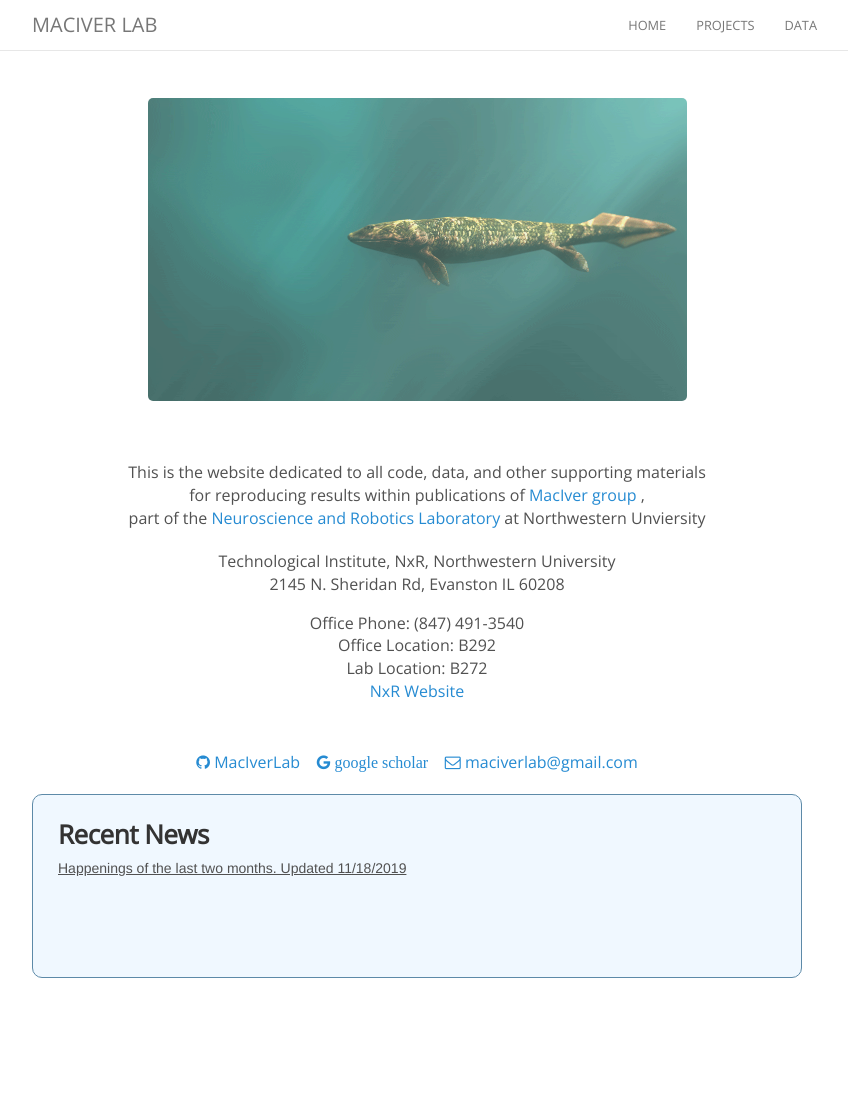
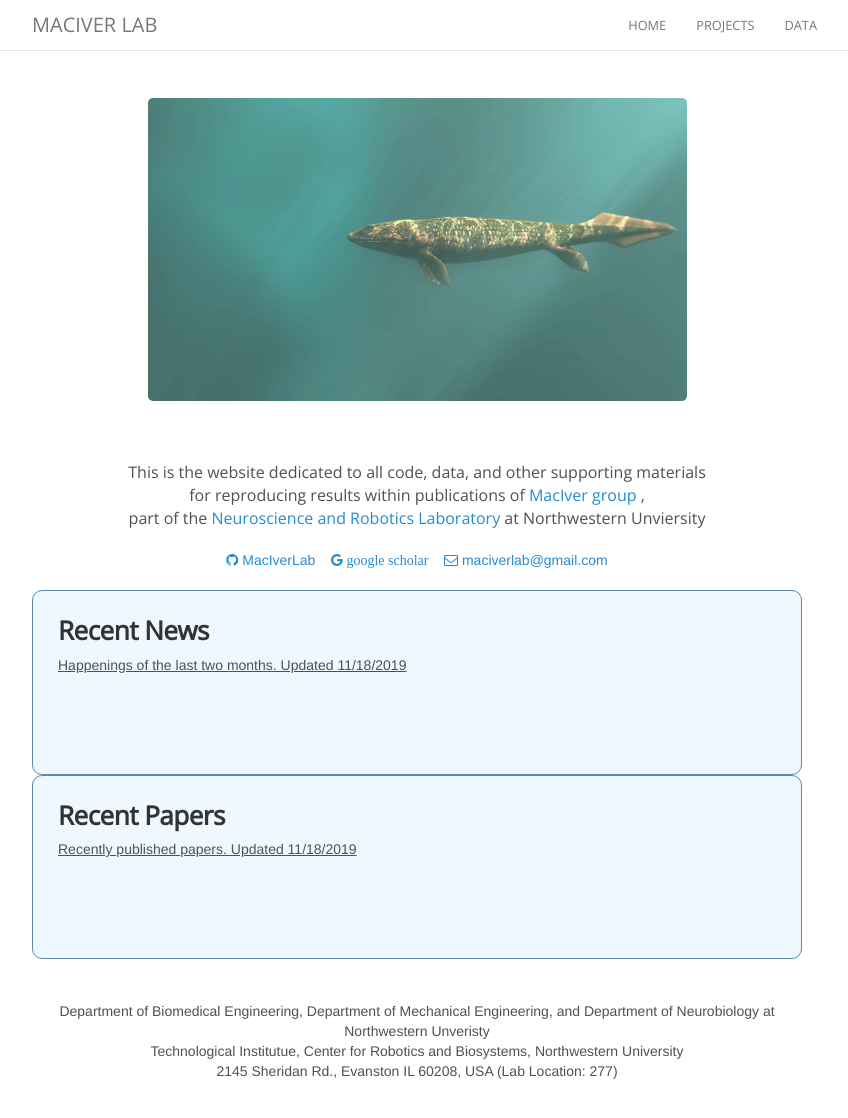
Before and after one commit to maciverlab/maciverlab.github.io, a Jekyll site: the page built from index.html, in a window 1280 px wide and 1123 px high. Shown: the top 1118 px of the window, without its empty margins (223-1071 px from the left). Built offline with Jekyll 4.4.1, drawn with Linux system fonts in a browser that asks for light colours; nearby versions of some CDN libraries; comment, search, counter and statistics services are not loaded.

Commit message:
Update index.html

```diff
--- a/index.html
+++ b/index.html
@@ -9,18 +9,6 @@ layout: default
       <p> This is the website dedicated to all code, data, and other supporting materials<br>
       for reproducing results within publications of <a href = " http://nxr.northwestern.edu/people/malcolm-maciver"> MacIver group </a>,<br>
       part of the <a href="http://nxr.northwestern.edu">Neuroscience and Robotics Laboratory</a> at Northwestern Unviersity</p>
-
-
-      <p>Technological Institute, NxR, Northwestern University<br>
-        2145 N. Sheridan Rd, Evanston IL 60208
-
-        <span style="display: block; margin-bottom: 1em"></span>
-        Office Phone: (847) 491-3540<br>
-        Office Location: B292<br>
-        Lab Location: B272<br>
-        <a href="http://nxr.northwestern.edu"> NxR Website </a><br>
-
-        <span style="display: block; margin-bottom: 3em"></span>
 
       <a href="https://github.com/maciverlab"><i class="fa fa-github"></i> MacIverLab</a>&nbsp;&nbsp;&nbsp;
       <a href="https://scholar.google.com/citations?user=9H9FROQAAAAJ&hl=en"<i class="fa fa-google"></i> google scholar</a>&nbsp;&nbsp;&nbsp;
@@ -51,5 +39,36 @@ layout: default
         </div >
       </div>
 
+    <div class="w3-container" style="   background: #f0f8ff; padding: 25px; border-radius:10px; border: 1px solid #5d8aa8">
+            <div style="text-align:left">
+              <h3> Recent Papers </h3>
+              <u> Recently published papers. Updated 11/18/2019</u>
+              <span style="display: block; margin-bottom: 1em"></span>
+              <div class="papers">
+                  {% capture now %}{{'now' | date: '%s' | minus: 5184000 %}}{% endcapture %}
+                  <ul style="list-style-position:outside;padding:20px" >
+                    {% for new in site.data.papers %}
+                      {% capture date %}{{new.date | date: '%s' | plus: 0 %}}{% endcapture %}
+                      {% if date > now %}
+                        <li>
+                          <span>
+                            {{ new.details }}
+                          </span>
+                        </li>
+                      {% endif %}
+                    {% endfor %}
+                  </ul>
+              </div>
+            </div >
+          </div>
+
+    <span style="display: block; margin-bottom: 3em"></span>
+
+    Department of Biomedical Engineering, Department of Mechanical Engineering, and Department of Neurobiology at Northwestern Unveristy<br>
+    Technological Institutue, Center for Robotics and Biosystems, Northwestern University<br>
+    2145 Sheridan Rd., Evanston IL 60208, USA (Lab Location: 277)
+
+    <span style="display: block; margin-bottom: 3em"></span>
+
     </header>
 </div>
```
